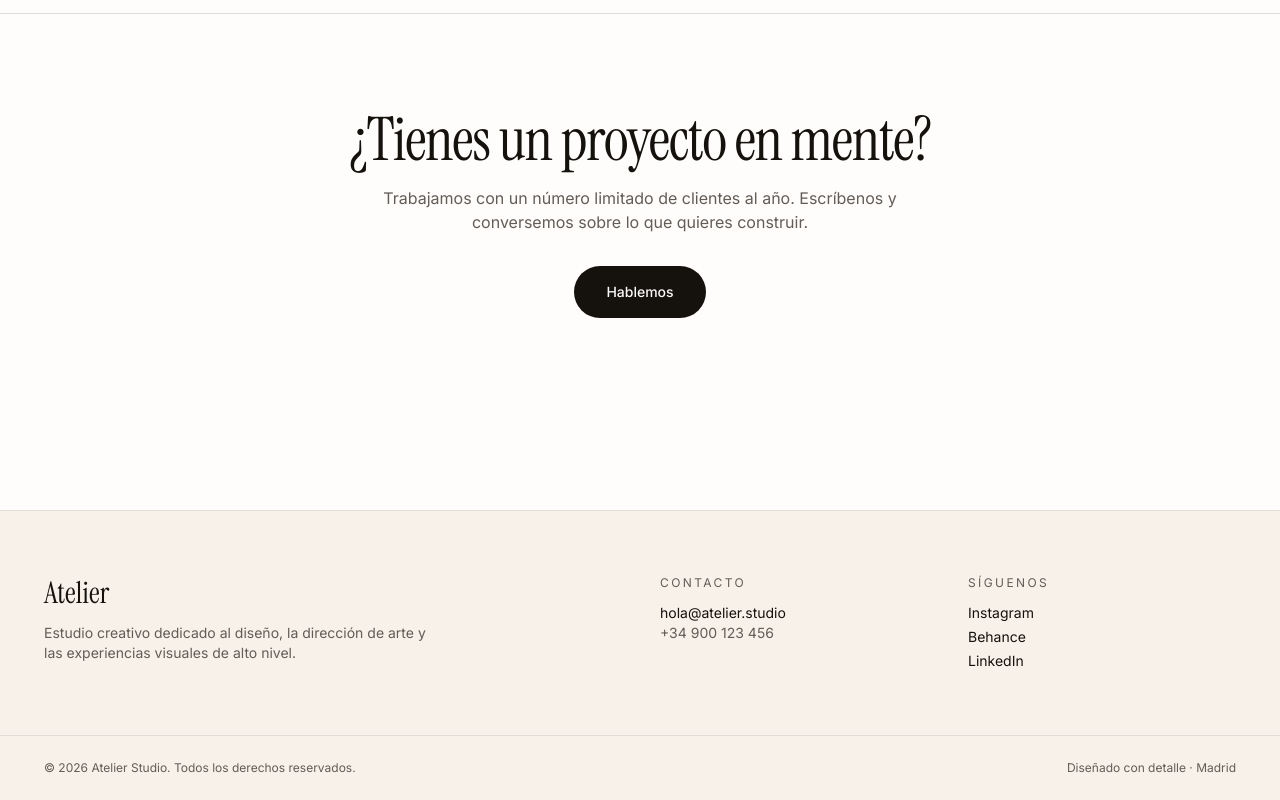
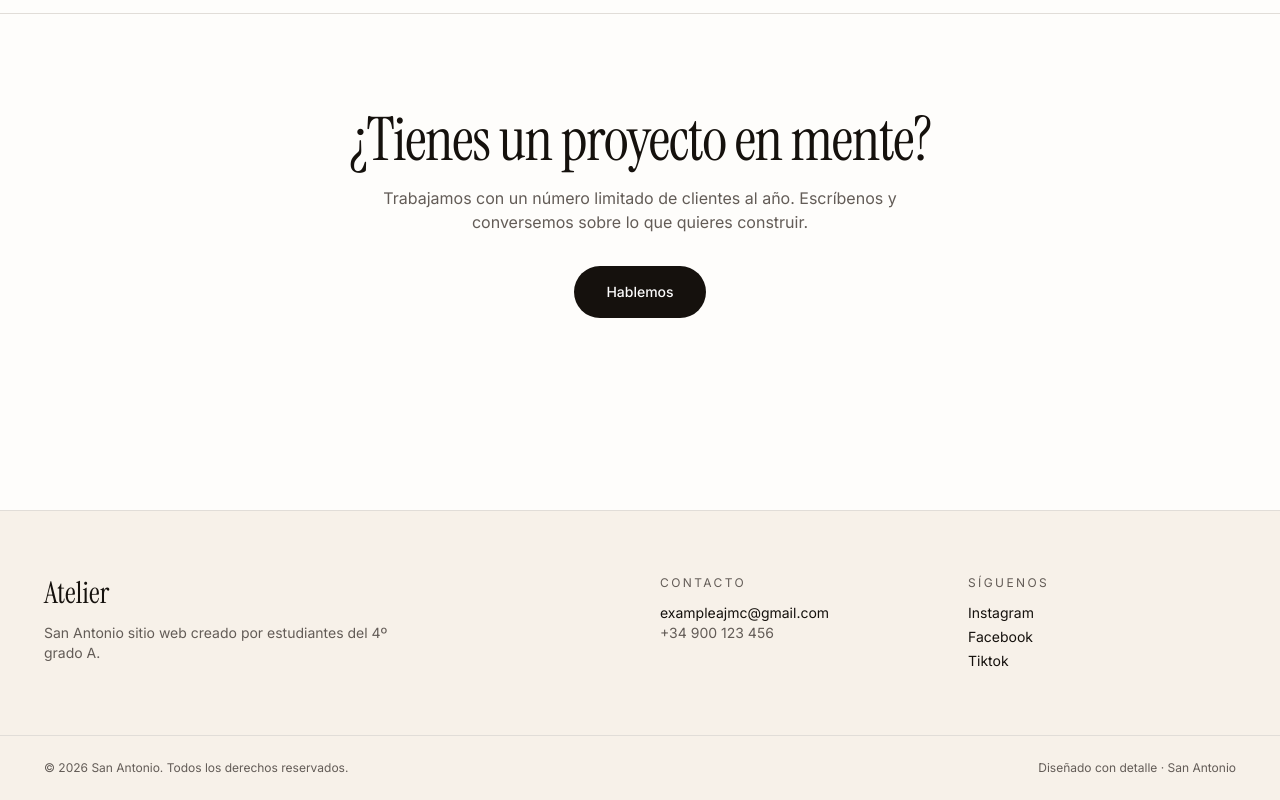
Before and after one commit to ANGEL-JHAN/web-prueba, a React (Vite) app: page / in a window 1280 px wide. Shown: the part 2805-3605 px from the top of the page. Built offline with nearby package versions, Linux system fonts and the light colour scheme.

Commit message:
Actualizar Footer.tsx

```diff
--- a/src/components/Footer.tsx
+++ b/src/components/Footer.tsx
@@ -5,28 +5,27 @@ export default function Footer() {
         <div className="md:col-span-2">
           <div className="font-display text-3xl">Atelier</div>
           <p className="mt-3 max-w-sm text-sm text-muted-foreground">
-            Estudio creativo dedicado al diseño, la dirección de arte y las
-            experiencias visuales de alto nivel.
+            San Antonio sitio web creado por estudiantes del 4º grado A.
           </p>
         </div>
         <div>
           <div className="text-xs uppercase tracking-[0.2em] text-muted-foreground">Contacto</div>
-          <p className="mt-3 text-sm">hola@atelier.studio</p>
+          <p className="mt-3 text-sm">exampleajmc@gmail.com</p>
           <p className="text-sm text-muted-foreground">+34 900 123 456</p>
         </div>
         <div>
           <div className="text-xs uppercase tracking-[0.2em] text-muted-foreground">Sígue­nos</div>
           <ul className="mt-3 space-y-1 text-sm">
             <li><a className="hover:underline" href="#">Instagram</a></li>
-            <li><a className="hover:underline" href="#">Behance</a></li>
-            <li><a className="hover:underline" href="#">LinkedIn</a></li>
+            <li><a className="hover:underline" href="#">Facebook</a></li>
+            <li><a className="hover:underline" href="#">Tiktok</a></li>
           </ul>
         </div>
       </div>
       <div className="border-t border-border/60">
         <div className="container-editorial py-6 flex flex-col md:flex-row items-center justify-between gap-2 text-xs text-muted-foreground">
-          <span>© {new Date().getFullYear()} Atelier Studio. Todos los derechos reservados.</span>
-          <span>Diseñado con detalle · Madrid</span>
+          <span>© {new Date().getFullYear()} San Antonio. Todos los derechos reservados.</span>
+          <span>Diseñado con detalle · San Antonio</span>
         </div>
       </div>
     </footer>
```
